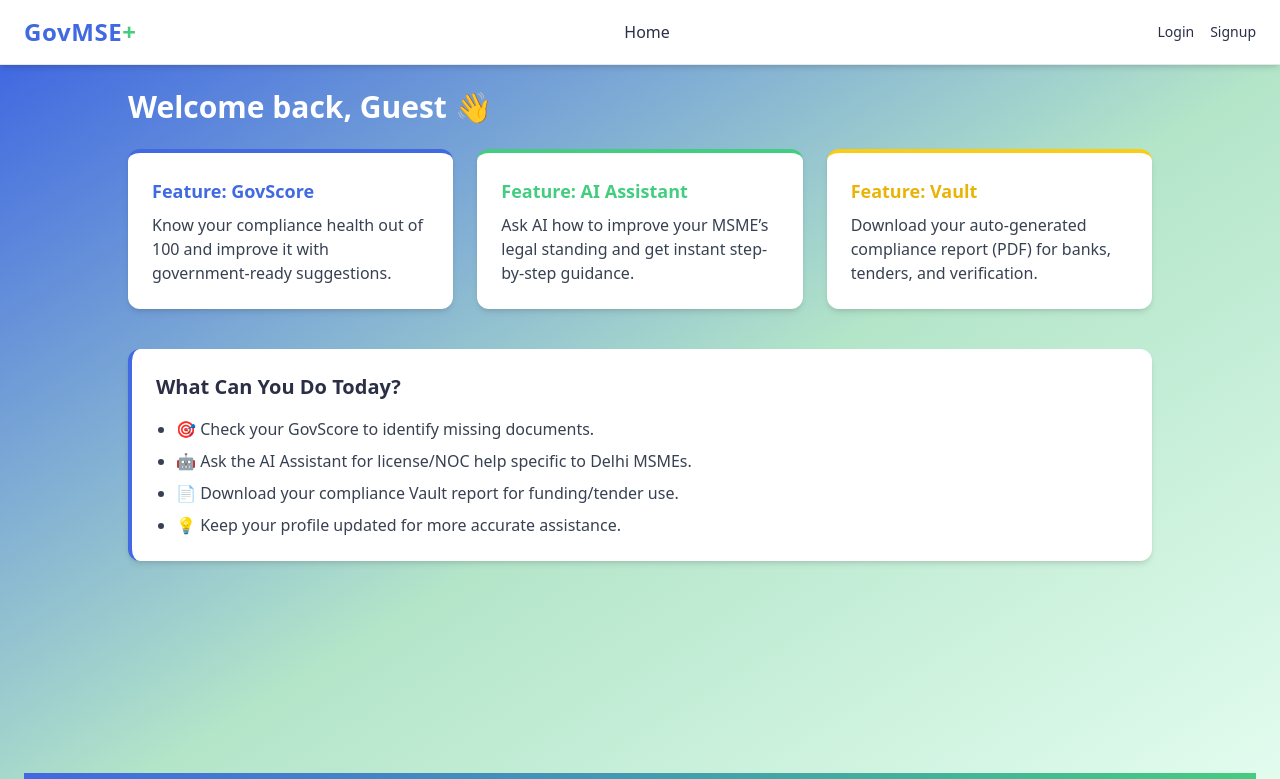
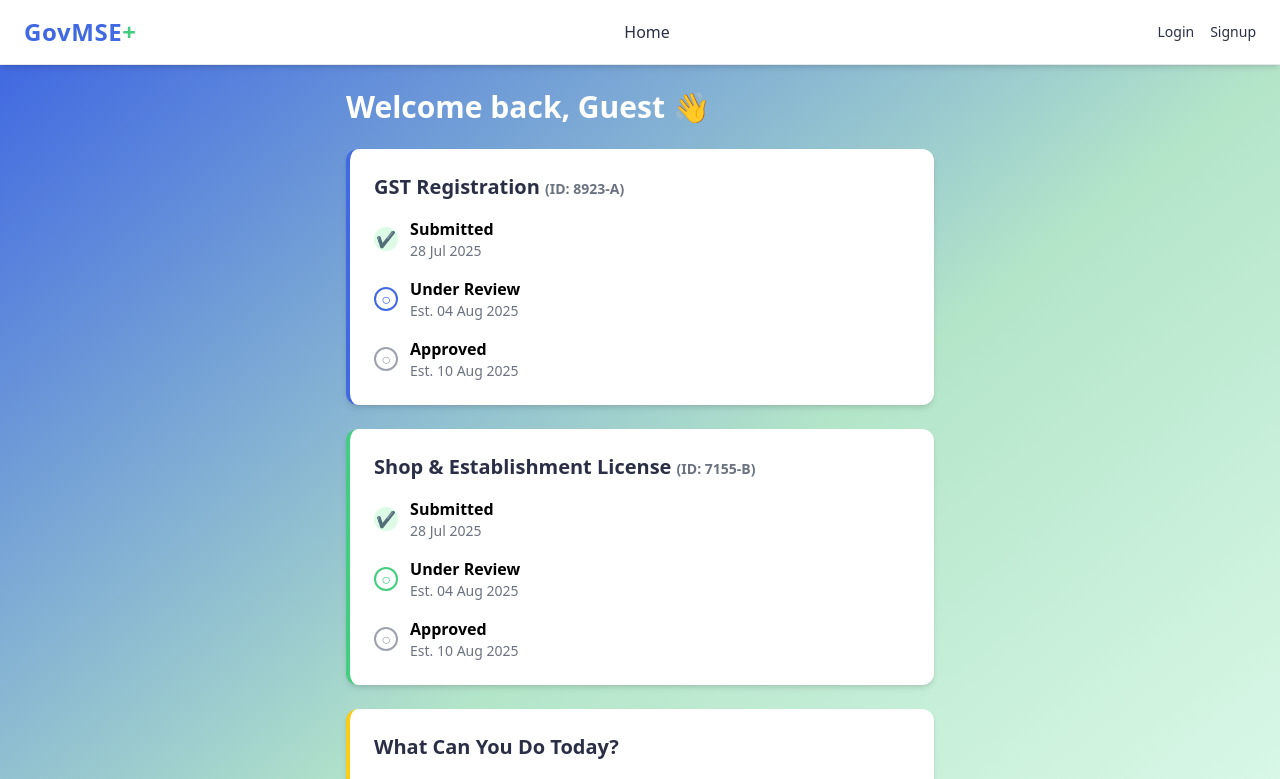
Before and after one commit to Pranshu-iiitd/GovMSE, a React (Vite) app: page /dashboard in a window 1280 px wide. Shown: the top 779 px of the page. Built offline with nearby package versions, Linux system fonts and the light colour scheme.

Commit message:
Update Dashboard.jsx

```diff
--- a/src/pages/Dashboard.jsx
+++ b/src/pages/Dashboard.jsx
@@ -10,28 +10,68 @@ export default function Dashboard() {
           Welcome back, {firstName} 👋
         </h1>
 
-        <div className="grid grid-cols-1 md:grid-cols-3 gap-6 mb-10">
-          <div className="bg-white p-6 rounded-xl shadow-md border-t-4 border-[#4169E1]">
-            <h3 className="text-lg font-semibold text-[#4169E1] mb-2">Feature: GovScore</h3>
-            <p className="text-gray-700">
-              Know your compliance health out of 100 and improve it with government-ready suggestions.
-            </p>
-          </div>
-          <div className="bg-white p-6 rounded-xl shadow-md border-t-4 border-[#43CD80]">
-            <h3 className="text-lg font-semibold text-[#43CD80] mb-2">Feature: AI Assistant</h3>
-            <p className="text-gray-700">
-              Ask AI how to improve your MSME’s legal standing and get instant step-by-step guidance.
-            </p>
-          </div>
-          <div className="bg-white p-6 rounded-xl shadow-md border-t-4 border-yellow-400">
-            <h3 className="text-lg font-semibold text-yellow-500 mb-2">Feature: Vault</h3>
-            <p className="text-gray-700">
-              Download your auto-generated compliance report (PDF) for banks, tenders, and verification.
-            </p>
+        {/* GST Registration Card */}
+        <div className="bg-white p-6 rounded-xl shadow-md border-l-4 border-[#4169E1] mb-6">
+          <h2 className="text-xl font-bold text-[#2a2f45] mb-4">
+            GST Registration <span className="text-sm text-gray-500">(ID: 8923-A)</span>
+          </h2>
+          <div className="space-y-4">
+            <div className="flex items-center">
+              <span className="w-6 h-6 flex items-center justify-center rounded-full bg-green-100 text-green-600 mr-3">✔</span>
+              <div>
+                <p className="font-semibold">Submitted</p>
+                <p className="text-sm text-gray-500">28 Jul 2025</p>
+              </div>
+            </div>
+            <div className="flex items-center">
+              <span className="w-6 h-6 flex items-center justify-center rounded-full border-2 border-[#4169E1] text-[#4169E1] mr-3">○</span>
+              <div>
+                <p className="font-semibold">Under Review</p>
+                <p className="text-sm text-gray-500">Est. 04 Aug 2025</p>
+              </div>
+            </div>
+            <div className="flex items-center">
+              <span className="w-6 h-6 flex items-center justify-center rounded-full border-2 border-gray-400 text-gray-400 mr-3">○</span>
+              <div>
+                <p className="font-semibold">Approved</p>
+                <p className="text-sm text-gray-500">Est. 10 Aug 2025</p>
+              </div>
+            </div>
           </div>
         </div>
 
-        <div className="bg-white p-6 rounded-xl shadow-md border-l-4 border-[#4169E1]">
+        {/* Shop & Establishment License Card */}
+        <div className="bg-white p-6 rounded-xl shadow-md border-l-4 border-[#43CD80]">
+          <h2 className="text-xl font-bold text-[#2a2f45] mb-4">
+            Shop & Establishment License <span className="text-sm text-gray-500">(ID: 7155-B)</span>
+          </h2>
+          <div className="space-y-4">
+            <div className="flex items-center">
+              <span className="w-6 h-6 flex items-center justify-center rounded-full bg-green-100 text-green-600 mr-3">✔</span>
+              <div>
+                <p className="font-semibold">Submitted</p>
+                <p className="text-sm text-gray-500">28 Jul 2025</p>
+              </div>
+            </div>
+            <div className="flex items-center">
+              <span className="w-6 h-6 flex items-center justify-center rounded-full border-2 border-[#43CD80] text-[#43CD80] mr-3">○</span>
+              <div>
+                <p className="font-semibold">Under Review</p>
+                <p className="text-sm text-gray-500">Est. 04 Aug 2025</p>
+              </div>
+            </div>
+            <div className="flex items-center">
+              <span className="w-6 h-6 flex items-center justify-center rounded-full border-2 border-gray-400 text-gray-400 mr-3">○</span>
+              <div>
+                <p className="font-semibold">Approved</p>
+                <p className="text-sm text-gray-500">Est. 10 Aug 2025</p>
+              </div>
+            </div>
+          </div>
+        </div>
+
+        {/* Action Section */}
+        <div className="bg-white p-6 rounded-xl shadow-md border-l-4 border-yellow-400 mt-6">
           <h2 className="text-xl font-bold mb-4 text-[#2a2f45]">What Can You Do Today?</h2>
           <ul className="list-disc pl-5 text-gray-700 space-y-2">
             <li>🎯 Check your GovScore to identify missing documents.</li>
@@ -42,7 +82,7 @@ export default function Dashboard() {
         </div>
       </div>
 
-      {/* Footer - inline in same file */}
+      {/* Footer */}
       <footer className="bg-gradient-to-r from-[#4169E1] to-[#43CD80] text-white text-sm py-6 mt-16">
         <div className="max-w-7xl mx-auto px-4 flex flex-col md:flex-row justify-between items-center gap-4">
           <div>&copy; {new Date().getFullYear()} GovMSE. All rights reserved.</div>
```
